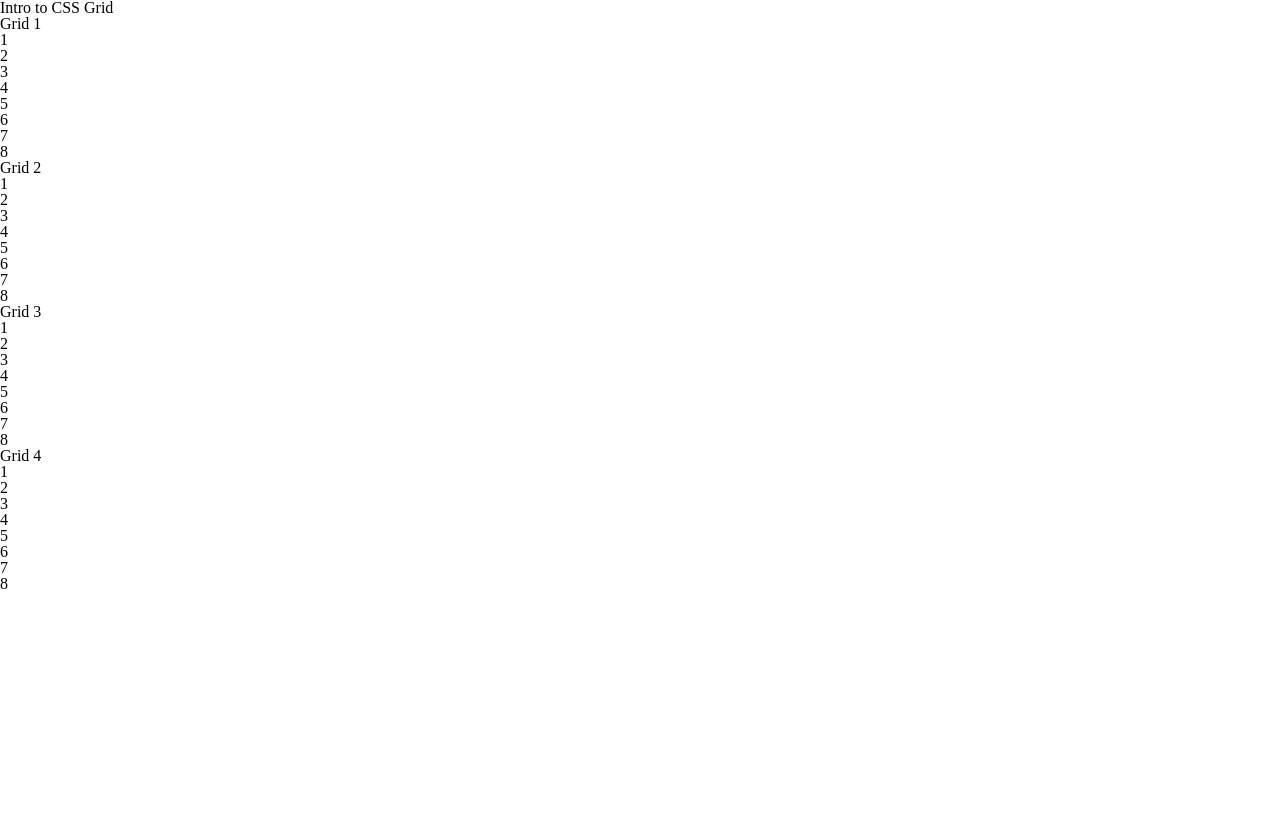
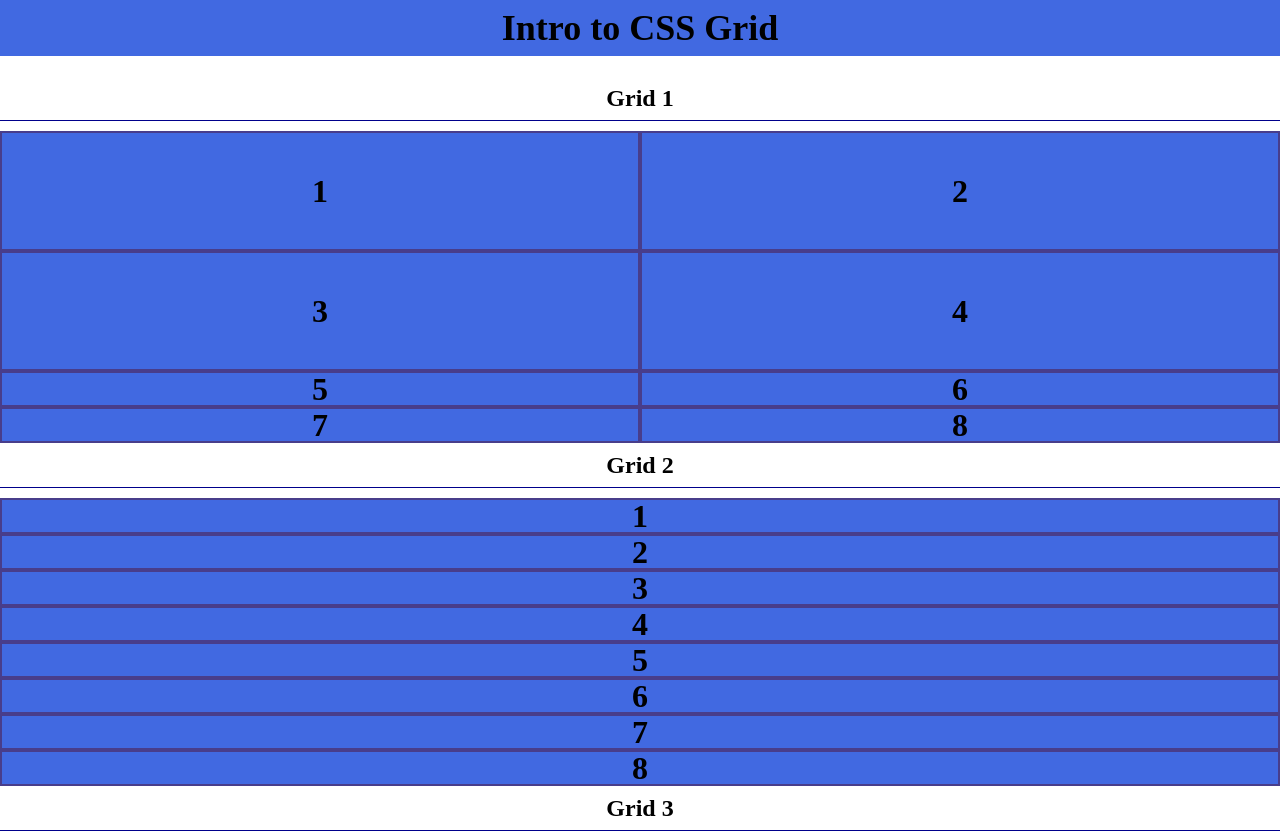
Before and after one commit to gran0578/codingwithajweek3, a plain HTML site: page index.html in a window 1280 px wide. Shown: the top 834 px of the page. Before the commit the page ends 800 px from the top, so only its background shows below. Drawn offline with Linux system fonts and the light colour scheme.

Commit message:
Add section structure and styles for CSS Grid introduction

```diff
--- a/styles/main.css
+++ b/styles/main.css
@@ -46,3 +46,54 @@ table {
 	border-collapse: collapse;
 	border-spacing: 0;
 }
+
+
+/********************************************************
+                    DEFAULT STYLES
+*********************************************************/
+
+h1 {
+    font-size: 36px;
+    font-weight: bold;
+    text-align: center;
+    margin-bottom: 20px;
+    padding: 10px;
+    background-color: royalblue;
+}
+
+h2 {
+    font-size: 24px;
+    font-weight: bold;
+    text-align: center;
+    margin-bottom: 10px;
+    padding: 10px;
+    border-bottom: 1px solid darkblue;
+}
+
+article div {
+    background-color: royalblue;
+    border: 2px solid darkslateblue;
+    font-size: 32px;
+    font-weight: bold;
+
+    /* flexbox CAN be used inside grids */
+    display: flex;
+    justify-content: center;
+    align-items: center;
+}
+
+/********************************************************
+                    GRID STYLES
+*********************************************************/
+
+
+section.one article {
+    /* like flexbox, you have to declare a parent element to hold the grid */
+    display: grid;
+
+    /* fr stands for fraction - it tells the column or row to take up a portion of the available space */
+    grid-template-columns: 1fr 1fr;
+
+    /* the explicit grid is what you define, the implicit grid is what the browser figures out based on content that spills outside of your defind explicit grid in the example below, the third row won't have any height */
+    grid-template-rows: 120px 120px;
+}
```
Also changed, not shown: index.html (+4 -0 lines).
